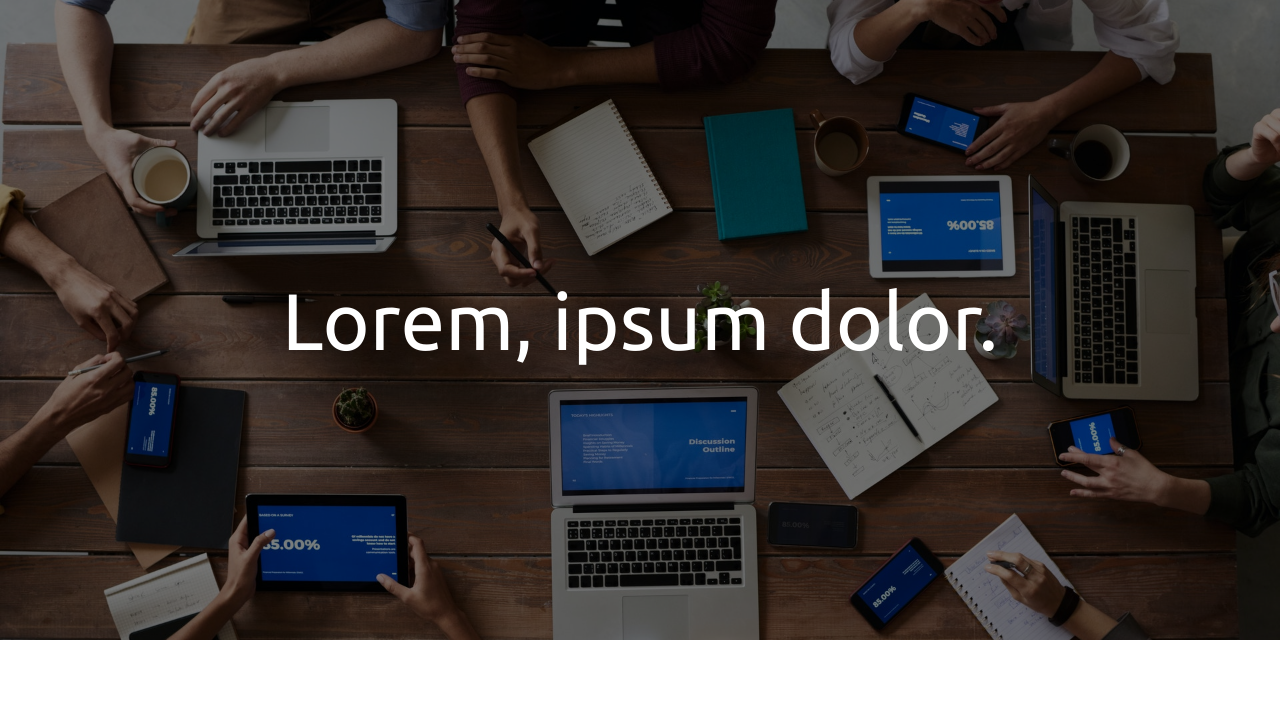
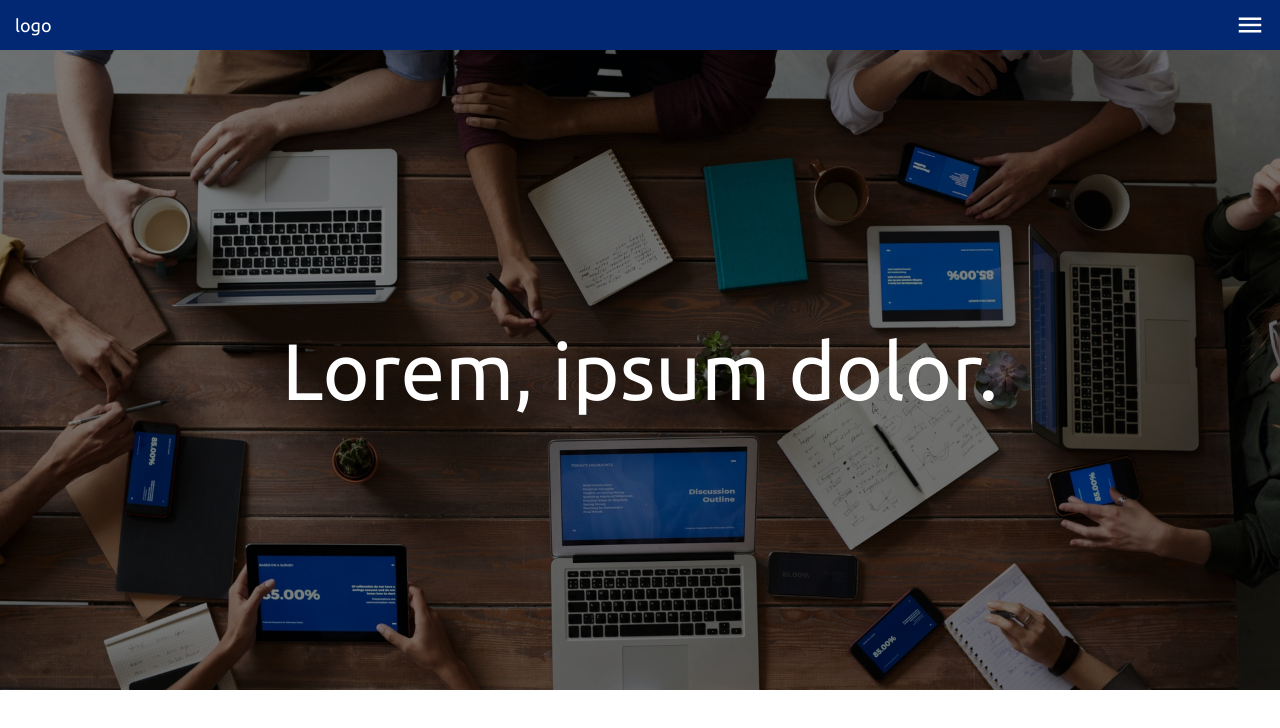
Before and after one commit to xMelonx/page, a plain HTML site: page index.html in a window 1280 px wide. Shown: the top 728 px of the page. Drawn offline with Linux system fonts and the light colour scheme.

Commit message:
.top added

```diff
--- a/css/style.css
+++ b/css/style.css
@@ -12,7 +12,46 @@ body {
     height: 400vh;
 }
 
+a {
+    color: inherit;
+    text-decoration: none;
+}
+
+.top {
+    display: flex;
+    align-items: center;
+    position: fixed;
+    top: 0;
+    left: 0;
+    width: 100%;
+    height: 5rem;
+    z-index: 1;
+    background-color: #022873;
+    color: #fff;
+}
+
+.logo {
+    flex: 1;
+    font-size: 1.8rem;
+    /* background-color: khaki; */
+    margin-left: 1.5rem;
+}
+
+.top span {
+    flex: 1;
+    font-size: 3rem;
+    /* background-color: lawngreen; */
+    margin-right: 1.5rem;
+    display: flex;
+    justify-content: flex-end;
+}
+
+nav {
+    display: none;
+}
+
 header {
+    margin-top: 50px;
     /* background-color: grey; */
     height: 80vh;
     position: relative;
--- a/index.html
+++ b/index.html
@@ -4,10 +4,21 @@
     <meta charset="UTF-8">
     <meta http-equiv="X-UA-Compatible" content="IE=edge">
     <meta name="viewport" content="width=device-width, initial-scale=1.0">
+    <link href="https://fonts.googleapis.com/icon?family=Material+Icons" rel="stylesheet">
     <link rel="stylesheet" href="css/style.css">
     <title>HTML</title>
 </head>
 <body>
+    <div class="top">
+        <div class="logo">logo</div>
+        <span class="material-icons">menu</span>
+        <nav>
+            <a href="#">link1</a>
+            <a href="#">link2</a>
+            <a href="#">link3</a>
+            <a href="#">link4</a>
+        </nav>
+    </div>
     <header>
         <h1>Lorem, ipsum dolor.</h1>
     </header>
```
